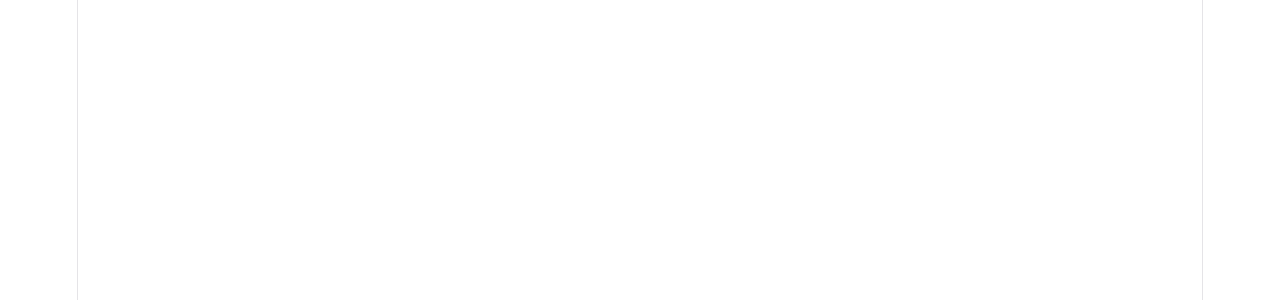
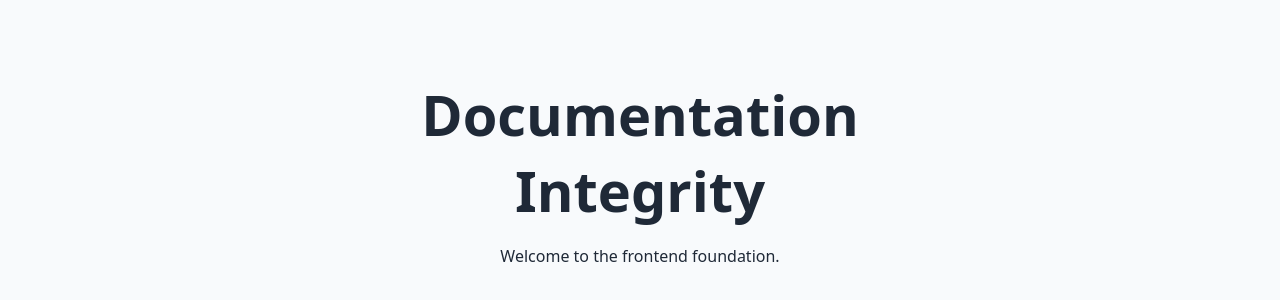
Before and after one commit to alekseigrindev/documentation-integrity, a React (Vite) app in the folder frontend/: page / in a window 1280 px wide. Shown: the part 228-528 px from the top of the page. Built offline with nearby package versions, Linux system fonts and the light colour scheme.

Commit message:
m2.1 - feat(frontend): add greeting application shell

```diff
--- a/frontend/src/App.tsx
+++ b/frontend/src/App.tsx
@@ -1,5 +1,12 @@
 function App() {
-  return null
+  return (
+      <main className="app-shell">
+        <section className="welcome" aria-labelledby="page-title">
+          <h1 id="page-title">Documentation Integrity</h1>
+          <p>Welcome to the frontend foundation.</p>
+        </section>
+      </main>
+  )
 }
 
 export default App
--- a/frontend/src/index.css
+++ b/frontend/src/index.css
@@ -1,111 +1,39 @@
 :root {
-  --text: #6b6375;
-  --text-h: #08060d;
-  --bg: #fff;
-  --border: #e5e4e7;
-  --code-bg: #f4f3ec;
-  --accent: #aa3bff;
-  --accent-bg: rgba(170, 59, 255, 0.1);
-  --accent-border: rgba(170, 59, 255, 0.5);
-  --social-bg: rgba(244, 243, 236, 0.5);
-  --shadow:
-    rgba(0, 0, 0, 0.1) 0 10px 15px -3px, rgba(0, 0, 0, 0.05) 0 4px 6px -2px;
-
-  --sans: system-ui, 'Segoe UI', Roboto, sans-serif;
-  --heading: system-ui, 'Segoe UI', Roboto, sans-serif;
-  --mono: ui-monospace, Consolas, monospace;
-
-  font: 18px/145% var(--sans);
-  letter-spacing: 0.18px;
-  color-scheme: light dark;
-  color: var(--text);
-  background: var(--bg);
+  font-family: system-ui, -apple-system, BlinkMacSystemFont, "Segoe UI", sans-serif;
+  color: #1f2937;
+  background: #f8fafc;
   font-synthesis: none;
   text-rendering: optimizeLegibility;
-  -webkit-font-smoothing: antialiased;
-  -moz-osx-font-smoothing: grayscale;
-
-  @media (max-width: 1024px) {
-    font-size: 16px;
-  }
 }
 
-@media (prefers-color-scheme: dark) {
-  :root {
-    --text: #9ca3af;
-    --text-h: #f3f4f6;
-    --bg: #16171d;
-    --border: #2e303a;
-    --code-bg: #1f2028;
-    --accent: #c084fc;
-    --accent-bg: rgba(192, 132, 252, 0.15);
-    --accent-border: rgba(192, 132, 252, 0.5);
-    --social-bg: rgba(47, 48, 58, 0.5);
-    --shadow:
-      rgba(0, 0, 0, 0.4) 0 10px 15px -3px, rgba(0, 0, 0, 0.25) 0 4px 6px -2px;
-  }
-
-  #social .button-icon {
-    filter: invert(1) brightness(2);
-  }
-}
-
-#root {
-  width: 1126px;
-  max-width: 100%;
-  margin: 0 auto;
-  text-align: center;
-  border-inline: 1px solid var(--border);
-  min-height: 100svh;
-  display: flex;
-  flex-direction: column;
+* {
   box-sizing: border-box;
 }
 
 body {
   margin: 0;
+  min-width: 320px;
+  min-height: 100vh;
 }
 
-h1,
-h2 {
-  font-family: var(--heading);
-  font-weight: 500;
-  color: var(--text-h);
+.app-shell {
+  display: grid;
+  min-height: 100vh;
+  place-items: center;
+  padding: 2rem;
+}
+
+.welcome {
+  max-width: 42rem;
+  text-align: center;
 }
 
 h1 {
-  font-size: 56px;
-  letter-spacing: -1.68px;
-  margin: 32px 0;
-  @media (max-width: 1024px) {
-    font-size: 36px;
-    margin: 20px 0;
-  }
-}
-h2 {
-  font-size: 24px;
-  line-height: 118%;
-  letter-spacing: -0.24px;
-  margin: 0 0 8px;
-  @media (max-width: 1024px) {
-    font-size: 20px;
-  }
-}
-p {
   margin: 0;
+  font-size: clamp(2rem, 8vw, 3.5rem);
 }
 
-code,
-.counter {
-  font-family: var(--mono);
-  display: inline-flex;
-  border-radius: 4px;
-  color: var(--text-h);
+p {
+  margin: 1rem 0 0;
+  line-height: 1.5;
 }
-
-code {
-  font-size: 15px;
-  line-height: 135%;
-  padding: 4px 8px;
-  background: var(--code-bg);
-}
```
